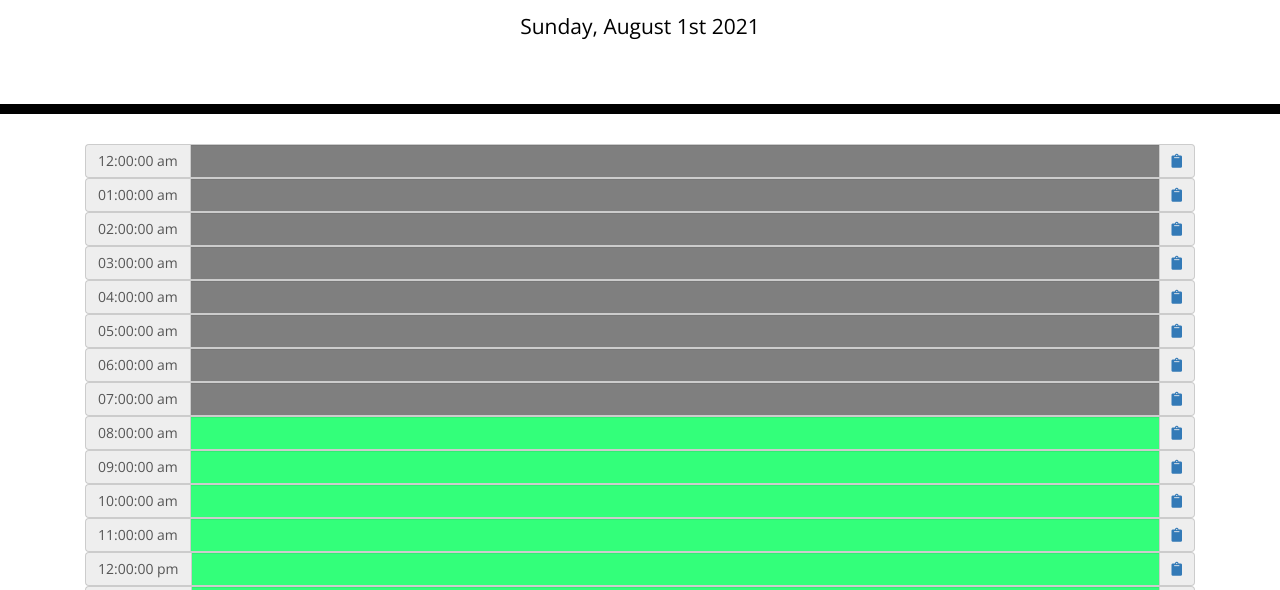
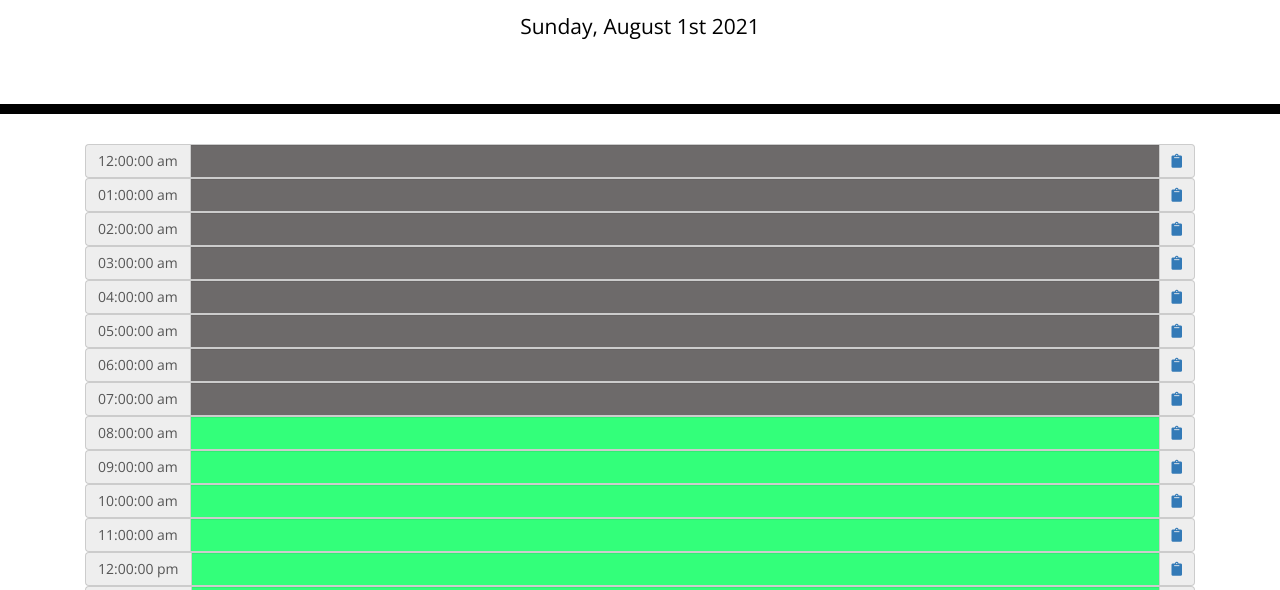
Before and after one commit to ltrevino/scheduler, a plain HTML site: page index.html in a window 1280 px wide. Shown: the part 186-776 px from the top of the page. Drawn offline with nearby package versions, Linux system fonts and the light colour scheme; files that its build step writes are made by us from their sources.

Commit message:
Added functionality to disable passed hours

```diff
--- a/Assets/js/script.js
+++ b/Assets/js/script.js
@@ -37,7 +37,7 @@ for (let index = 0; index < 24; index++) {
     }
 
     //Disables non working hours
-    if(dateHour < moment("08:00:00", "h:mm:ss") || dateHour > moment("17:00:00", "h:mm:ss") )
+    if(dateHour < moment() || dateHour < moment("08:00:00", "h:mm:ss") || dateHour > moment("17:00:00", "h:mm:ss") )
     {
 
         inputBlocked = "#inputTask"+index;
@@ -46,9 +46,20 @@ for (let index = 0; index < 24; index++) {
         saveBlocked = "#saveTask"+index;
         $(saveBlocked).parent().attr("style","pointer-events: none");
 
-        taskEl.attr('style','background-color: #7F7F7F;');
+        //DIfferent styling for passed hours and non working hours
+        if(dateHour < moment()){
 
+            taskEl.attr('style','background-color: #6D6A6A;');
+
+        }
+        else{
+
+
+            taskEl.attr('style','background-color: #B9B5B5;');
+        }
     }
+
+
 
     //Change index
     dateHour = dateHour.add(1, "hours");
@@ -78,4 +89,7 @@ saveEl.on('click', function () {
         taskEl.attr('style','background-color: #33FF7A;');
     }
 
+    //Validates if the hour has passed
+
+
 });
--- a/index.html
+++ b/index.html
@@ -46,7 +46,7 @@
     <link rel="stylesheet" href="https://pro.fontawesome.com/releases/v5.10.0/css/all.css" integrity="sha384-AYmEC3Yw5cVb3ZcuHtOA93w35dYTsvhLPVnYs9eStHfGJvOvKxVfELGroGkvsg+p" crossorigin="anonymous"/>
 
 
-    <link rel="stylesheet" href="./Assets/style.css" />
+    <link rel="stylesheet" href="./Assets/css/style.css" />
     <title>Work Day Scheduler</title>
   </head>
 
```
Also changed, not shown: 1 other file.
